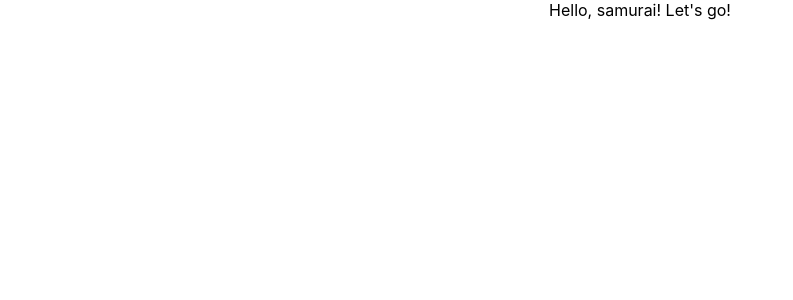
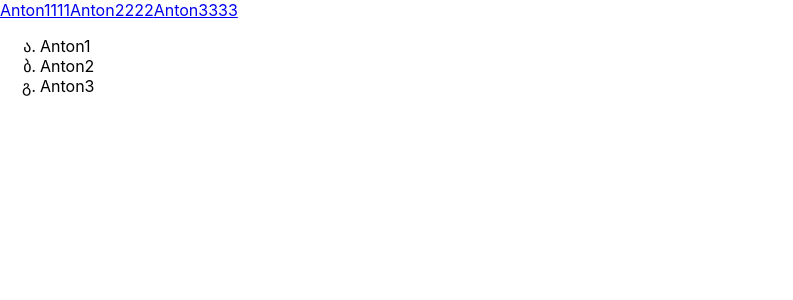
Before and after one commit to AntohaBr/samurai-way-main, a React (Create React App) app: page / in a window 1280 px wide. Shown: the top 300 px of the page, without its empty margins (0-793 px from the left). Built offline with nearby package versions, Linux system fonts and the light colour scheme.

Commit message:
lesson 9

```diff
--- a/package.json
+++ b/package.json
@@ -28,7 +28,7 @@
     "web-vitals": "2.1.0"
   },
   "scripts": {
-    "start": "react-scripts start",
+    "start": "react-scripts --openssl-legacy-provider start",
     "build": "react-scripts build",
     "test": "react-scripts test",
     "eject": "react-scripts eject",
--- a/src/App.css
+++ b/src/App.css
@@ -1,38 +1,3 @@
-.App {
-  text-align: center;
+ul li {
+  list-style-type: georgian ;
 }
-
-.App-logo {
-  height: 40vmin;
-  pointer-events: none;
-}
-
-@media (prefers-reduced-motion: no-preference) {
-  .App-logo {
-    animation: App-logo-spin infinite 20s linear;
-  }
-}
-
-.App-header {
-  background-color: #282c34;
-  min-height: 100vh;
-  display: flex;
-  flex-direction: column;
-  align-items: center;
-  justify-content: center;
-  font-size: calc(10px + 2vmin);
-  color: white;
-}
-
-.App-link {
-  color: #61dafb;
-}
-
-@keyframes App-logo-spin {
-  from {
-    transform: rotate(0deg);
-  }
-  to {
-    transform: rotate(360deg);
-  }
-}
--- a/src/App.tsx
+++ b/src/App.tsx
@@ -1,12 +1,15 @@
 import React from 'react';
 import './App.css';
+import Header from './Header';
+import Tehnologies from './Tehnologies';
 
-function App() {
-  return (
-    <div className="App">
-     Hello, samurai! Let's go!
-    </div>
-  );
+const App = () => {
+    return (
+        <div>
+            <Header />
+           <Tehnologies />
+        </div>
+    );
 }
 
-export default App;
+export default App
--- /dev/null
+++ b/src/Header.tsx
@@ -0,0 +1,11 @@
+import React from "react";
+
+const Header = () => {
+    return (<div>
+        <a href="#s">Anton1111</a>
+        <a href="#s">Anton2222</a>
+        <a href="#s">Anton3333</a>
+    </div>);
+}
+
+export default Header;
--- /dev/null
+++ b/src/Tehnologies.tsx
@@ -0,0 +1,15 @@
+import React from "react";
+
+const Tehnologies = () => {
+    return (
+        <div>
+            <ul>
+                <li>Anton1</li>
+                <li>Anton2</li>
+                <li>Anton3</li>
+            </ul>
+        </div>
+    );
+}
+
+export default Tehnologies ;
--- a/src/index.tsx
+++ b/src/index.tsx
@@ -3,7 +3,4 @@ import ReactDOM from 'react-dom';
 import './index.css';
 import App from './App';
 
-ReactDOM.render(
-    <App />,
-  document.getElementById('root')
-);
+ReactDOM.render(<App />, document.getElementById('root'));
```
Also changed, not shown: 1 other file (tests, documents, lock files or other folders).
